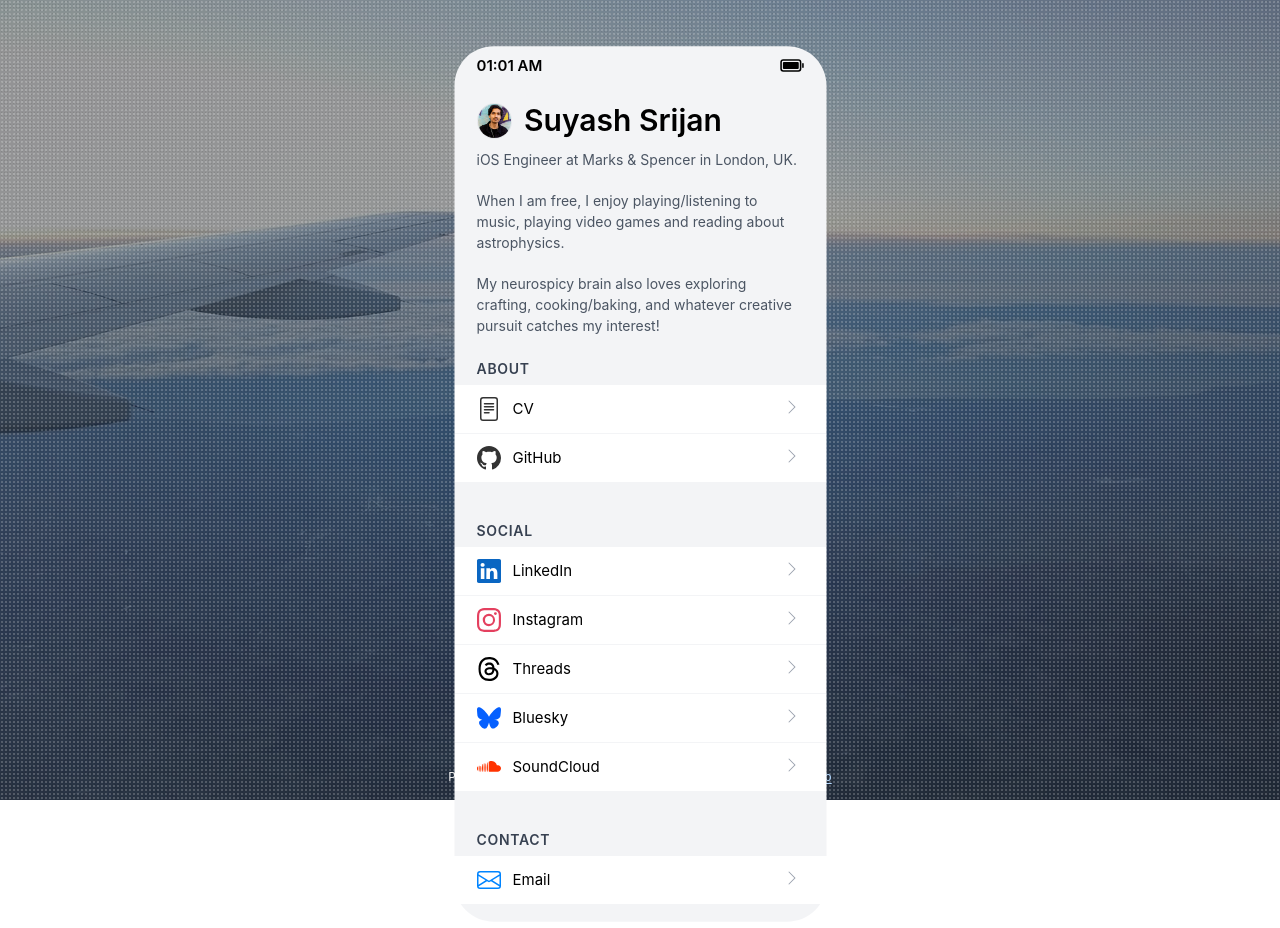
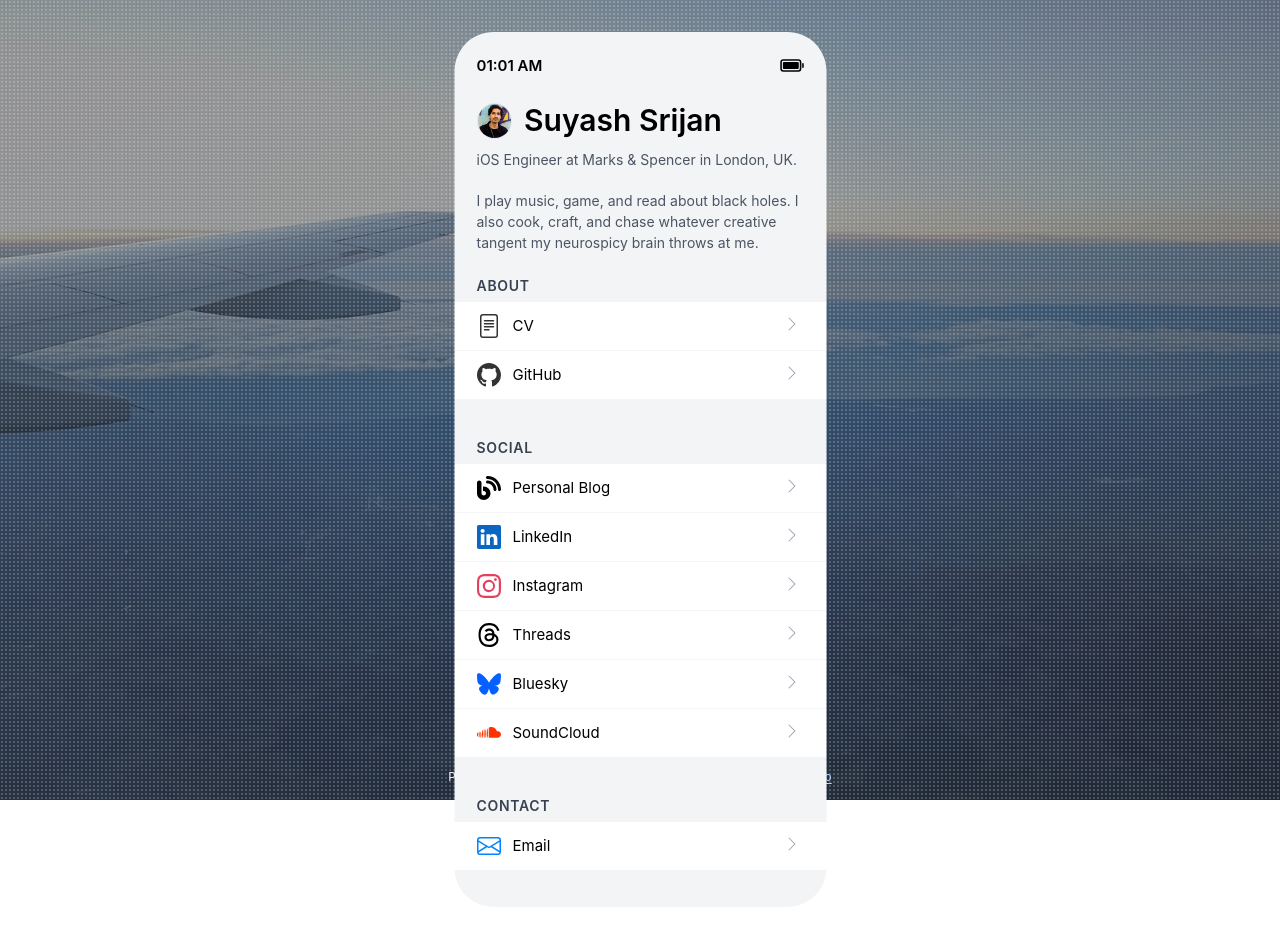
Before and after one commit to theblixguy/personal-website, a React (Vite) app: page / in a window 1280 px wide. Shown: the top 928 px of the page. Built offline with nearby package versions, Linux system fonts and the light colour scheme.

Commit message:
Simplify bio to make some space and add a link to my blog (#29)

```diff
--- a/src/main.jsx
+++ b/src/main.jsx
@@ -1,4 +1,3 @@
-import React from 'react';
 import { createRoot } from 'react-dom/client';
 
 import {
@@ -12,8 +11,9 @@
 } from 'react-icons/bs';
 
 import {
+  FaBlog,
   FaBluesky,
-  FaSoundcloud
+  FaSoundcloud,
 } from 'react-icons/fa6';
 
 import StatusBar from './status-bar';
@@ -39,6 +39,11 @@
   {
     title: 'Social',
     items: [
+      {
+        icon: <div className="icon blog"><FaBlog role="presentation" className="blog" /></div>,
+        label: 'Personal Blog',
+        link: 'https://www.suyashsrijan.com/blog'
+      },
       {
         icon: <div className="icon linkedin"><BsLinkedin role="presentation" className="linkedin" /></div>,
         label: 'LinkedIn',
@@ -93,9 +98,7 @@
                 </h1>
                 <p>iOS Engineer at Marks & Spencer in London, UK.</p>
                 <br />
-                <p>When I am free, I enjoy playing/listening to music, playing video games and reading about astrophysics.</p>
-                <br />
-                <p>My neurospicy brain also loves exploring crafting, cooking/baking, and whatever creative pursuit catches my interest!</p>
+                <p>I play music, game, and read about black holes. I also cook, craft, and chase whatever creative tangent my neurospicy brain throws at me.</p>
               </header>
               <div className="section-list">
                 {sections.map((section) => (
```
